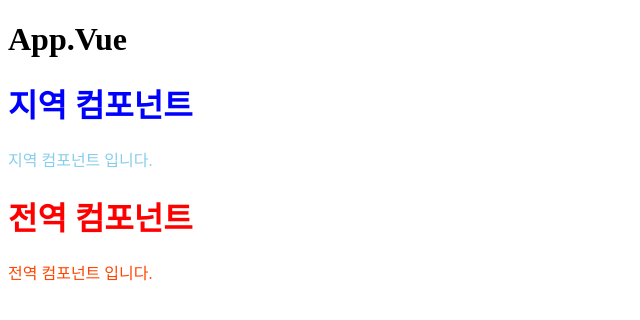
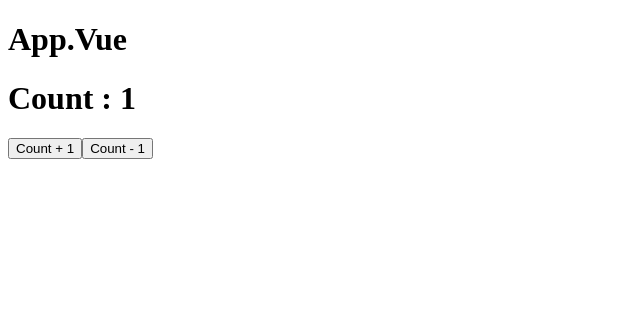
Before and after one commit to kimhj0707/vue, a Vue app in the folder v02/: page / in a window 1280 px wide. Shown: the top 320 px of the page, without its empty margins (0-640 px from the left). Built offline with nearby package versions, Linux system fonts and the light colour scheme.

Commit message:
컴포넌트 생명주기 그리고 훅, component life cycle

```diff
--- a/v02/src/App.vue
+++ b/v02/src/App.vue
@@ -1,17 +1,52 @@
 <template>
   <h1>App.Vue</h1>
-  <LocalComponent />
-  <GlobalChild />
+  <h1>Count : {{ cnt }}</h1>
+  <GlobalChild v-if="cnt == 2" />
+  <button @click="counter">Count + 1</button>
+  <button @click="discounter">Count - 1</button>
 </template>
 
 <script>
 import GlobalChild from "./components/GlobalChild.vue";
-import LocalComponent from "./components/LocalChild.vue";
+
 export default {
-  components: {
-    LocalComponent,
+  data() {
+    return {
+      cnt: 1,
+    };
+  },
+  beforeCreate() {
+    console.log("beforeCreate");
+  },
+  created() {
+    console.log("created");
+  },
+  beforeMount() {
+    console.log("beforeMount");
+  },
+  mounted() {
+    console.log("mounted");
+  },
+  beforeUpdate() {
+    console.log("beforeUpdate");
+  },
+  updated() {
+    console.log("updated");
+  },
+  deforeUnmount() {
+    console.log("deforeUnmount");
+  },
+  unmounted() {
+    console.log("unmounted");
+  },
+  methods: {
+    counter() {
+      this.cnt++;
+    },
+    discounter() {
+      this.cnt--;
+    },
   },
 };
 </script>
-
 <style lang="scss" scoped></style>
--- a/v02/src/components/GlobalChild.vue
+++ b/v02/src/components/GlobalChild.vue
@@ -2,6 +2,35 @@
   <h1>전역 컴포넌트</h1>
   <p>전역 컴포넌트 입니다.</p>
 </template>
+
+<script>
+export default {
+  beforeCreate() {
+    console.log("GlobalComponent beforeCreate");
+  },
+  created() {
+    console.log("GlobalComponent created");
+  },
+  beforeMount() {
+    console.log("GlobalComponent beforeMount");
+  },
+  mounted() {
+    console.log("GlobalComponent mounted");
+  },
+  beforeUpdate() {
+    console.log("GlobalComponent beforeUpdate");
+  },
+  updated() {
+    console.log("GlobalComponent updated");
+  },
+  deforeUnmount() {
+    console.log("GlobalComponent deforeUnmount");
+  },
+  unmounted() {
+    console.log("GlobalComponent unmounted");
+  },
+};
+</script>
 
 <style scoped>
 h1 {
--- a/v02/src/main.js
+++ b/v02/src/main.js
@@ -3,7 +3,5 @@ import App from "./App.vue";
 import GlobalChild from "@/components/GlobalChild.vue";
 
 const app = createApp(App);
-
 app.component("GlobalChild", GlobalChild);
-
 app.mount("#app");
```
